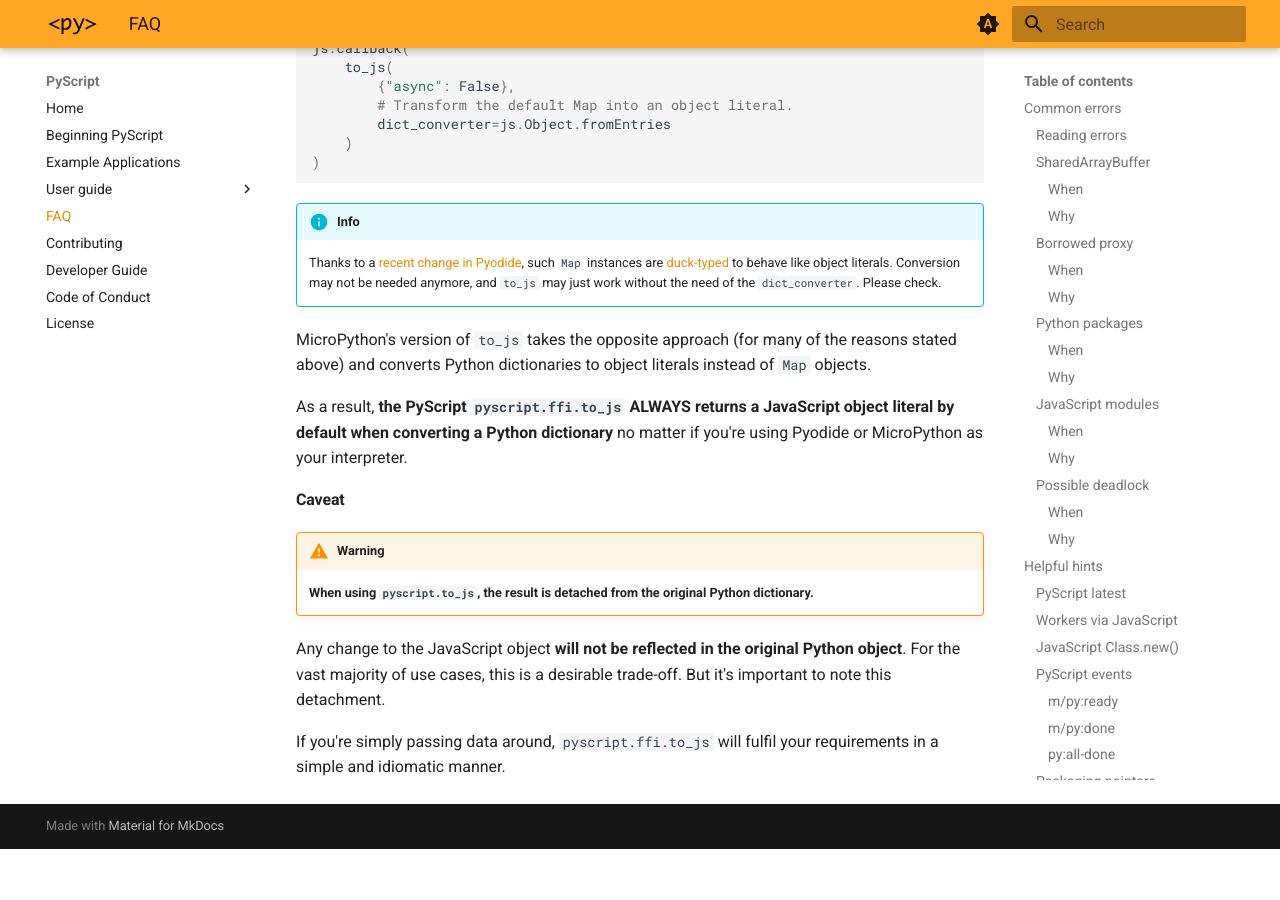
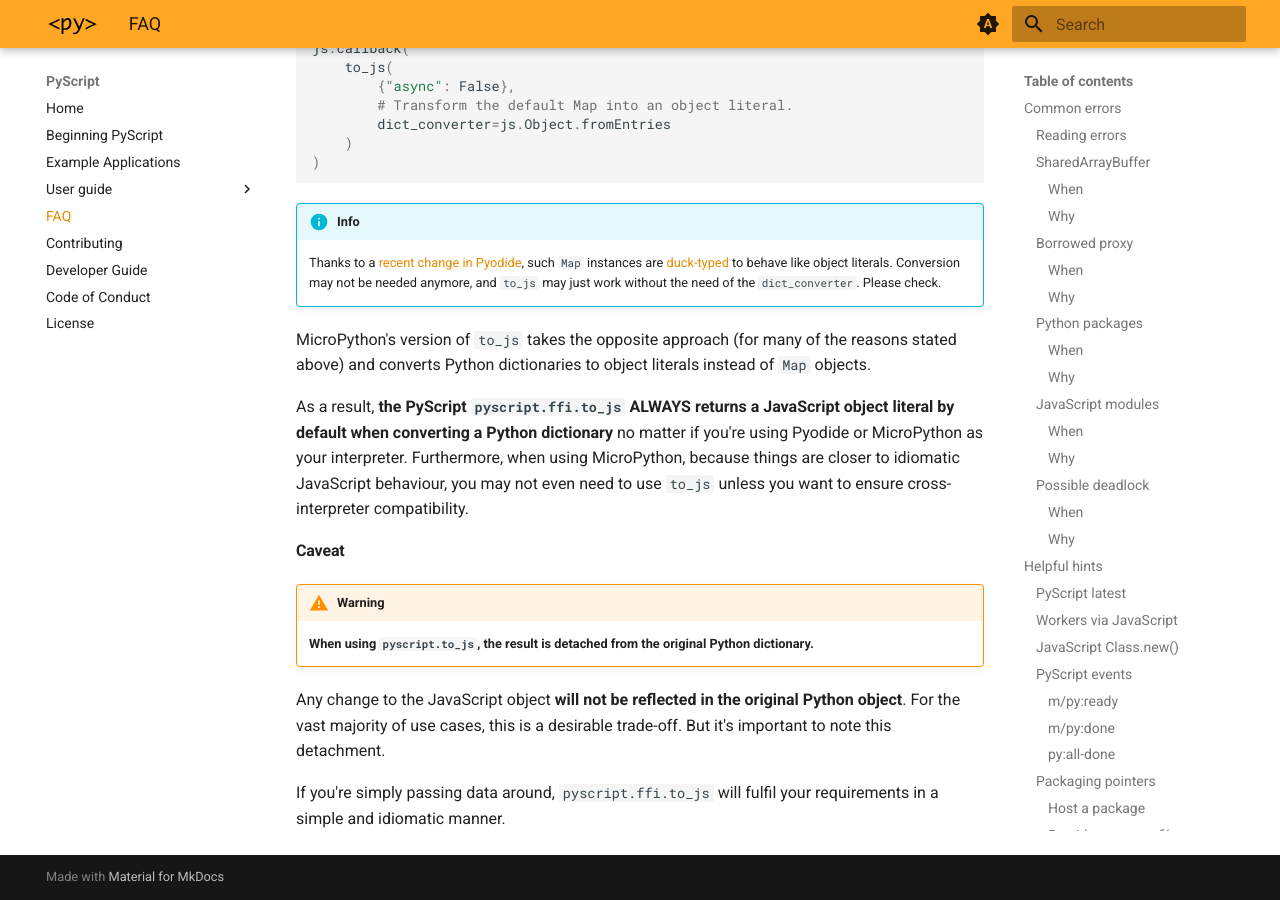
Before and after one commit to pyscript/docs, an MkDocs documentation site: the page built from docs/faq.md, in a window 1280 px wide and 900 px high, scrolled down 23627 px. Built offline with MkDocs 1.6.1 and Material for MkDocs 9.7.7, drawn with Linux system fonts in a browser that asks for light colours; the version menu is left out; before the commit the page ends 24476 px from its top, so only the background shows below that.

Commit message:
Re-add MicroPython clarification.

```diff
--- a/docs/faq.md
+++ b/docs/faq.md
@@ -1223,7 +1223,10 @@ literals instead of `Map` objects.
 
 As a result, **the PyScript `pyscript.ffi.to_js` ALWAYS returns a JavaScript
 object literal by default when converting a Python dictionary** no matter if
-you're using Pyodide or MicroPython as your interpreter.
+you're using Pyodide or MicroPython as your interpreter. Furthermore, when
+using MicroPython, because things are closer to idiomatic JavaScript behaviour,
+you may not even need to use `to_js` unless you want to ensure
+cross-interpreter compatibility.
 
 #### Caveat
 
```
